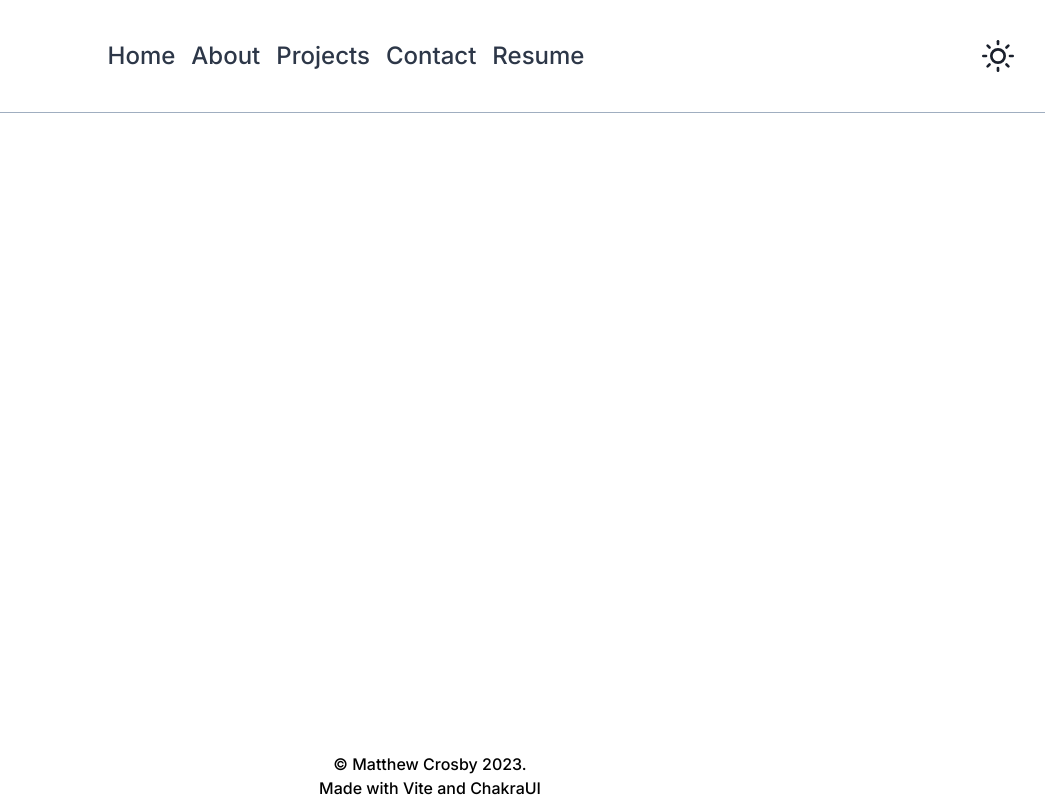
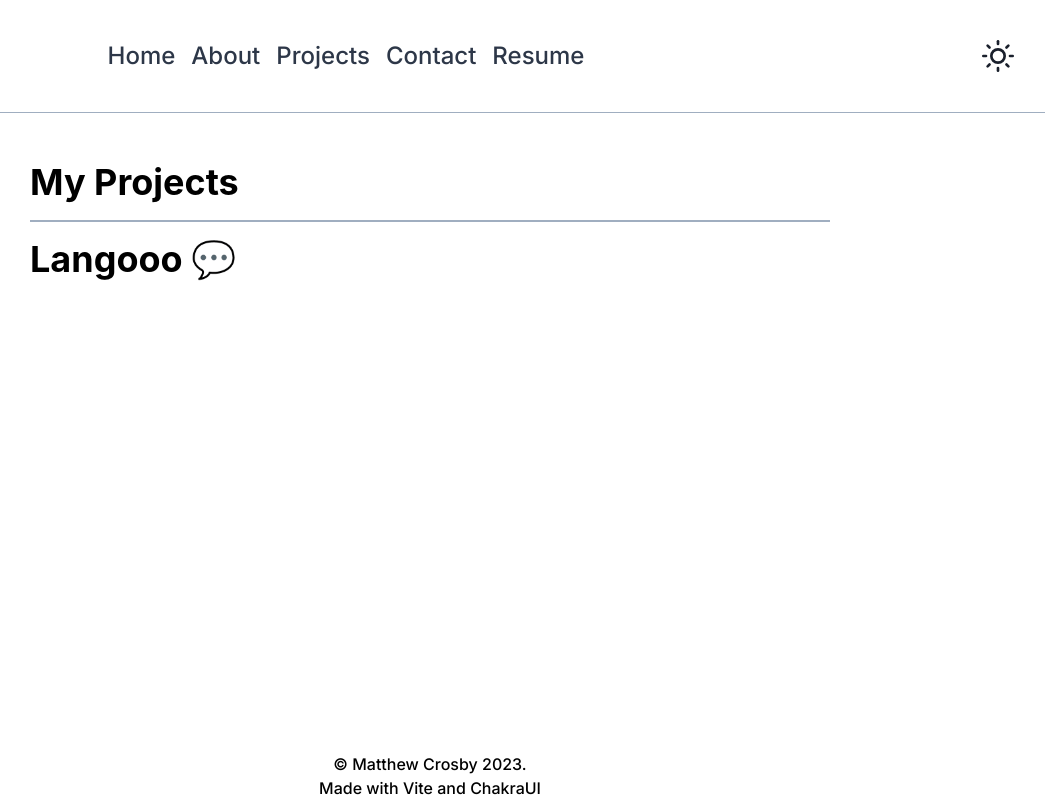
Before and after one commit to matthew-08/My_Portfolio, a React (Vite) app: page /projects in a window 1280 px wide. Shown: the whole page, without its empty margins (210-1255 px from the left). Built offline with nearby package versions, Linux system fonts and the light colour scheme; some icons are missing.

Commit message:
Added projects card component and first project

```diff
--- a/src/App.tsx
+++ b/src/App.tsx
@@ -6,6 +6,7 @@ import theme from './theme';
 import HomePage from './components/HomePage';
 import Footer from './components/Footer';
 import About from './components/About';
+import Projects from './components/Projects';
 
 function App() {
   return (
@@ -16,6 +17,7 @@ function App() {
         <Routes>
           <Route path="/" element={<HomePage />} />
           <Route path="/about" element={<About />} />
+          <Route path="/projects" element={<Projects />} />
         </Routes>
         <Footer />
       </BrowserRouter>
--- a/src/components/About.tsx
+++ b/src/components/About.tsx
@@ -54,7 +54,7 @@ function About() {
             color={colorMode === 'dark' ? 'gray.400' : '#737373"'}
           >
             I'm a United States based full-stack engineer with a deep passion
-            for programming, creative-thinking, and problem solving. These days
+            for programming, creative thinking, and problem solving. These days
             I'm predomintaley working with React / TypeScript on the front end
             and Express / Node.JS on the backend. When I'm not hunched over in
             front of my computer I'm likely hunched over my guitar instead!
--- /dev/null
+++ b/src/components/ProjectCard.tsx
@@ -0,0 +1,13 @@
+import { Flex, Heading } from '@chakra-ui/react';
+import React from 'react';
+import { Project } from '../types';
+
+function ProjectCard({ project }: { project: Project }) {
+  return (
+    <Flex flexDir="column" justifyContent="flex-start" mt="1rem" width="100%">
+      <Heading>{project.projectTitle}</Heading>
+    </Flex>
+  );
+}
+
+export default ProjectCard;
--- /dev/null
+++ b/src/components/Projects.tsx
@@ -0,0 +1,47 @@
+import { Divider, Flex, Heading, Box, VStack } from '@chakra-ui/react';
+import React from 'react';
+import { v4 as uuid } from 'uuid';
+import { Project } from '../types';
+import PageLayout from './PageLayout';
+import ProjectCard from './ProjectCard';
+
+const projects: Project[] = [
+  {
+    projectTitle: 'Langooo 💬',
+    projectDescription: `Langooo is a real-time chat application aimed at language learners. The app app utilizes Socket.io, a Redis cache, Redux, a session-based authentication system, and a PostgreSQL database.  Some notable featuresinclude the ability to track other user's online status, edit and delete messages in real time, and upload profile images`,
+    projectLinks: {
+      live: 'https://langoo-frontend-nf5u.vercel.app/',
+      github: 'https://github.com/matthew-08/langoo-frontend',
+    },
+    projectTechnology: [
+      'PostgreSQL',
+      'React',
+      'TypeScript',
+      'Node.JS / Express',
+      'Redis',
+      'Redux',
+      'AWS',
+      'ChakraUI',
+      'Socket.io',
+    ],
+  },
+];
+
+function Projects() {
+  return (
+    <PageLayout>
+      <Flex flexDir="column" maxWidth="800px" minWidth="800px">
+        <Box borderBottom="2px solid" pb="1rem" borderColor="gray.400">
+          <Heading>My Projects</Heading>
+        </Box>
+        <VStack minW="100%">
+          {projects.map((project) => {
+            return <ProjectCard key={uuid()} project={project} />;
+          })}
+        </VStack>
+      </Flex>
+    </PageLayout>
+  );
+}
+
+export default Projects;
--- /dev/null
+++ b/src/types.ts
@@ -0,0 +1,9 @@
+export interface Project {
+  projectTitle: string;
+  projectLinks: {
+    github: string;
+    live?: string;
+  };
+  projectDescription: string;
+  projectTechnology: string[];
+}
```
